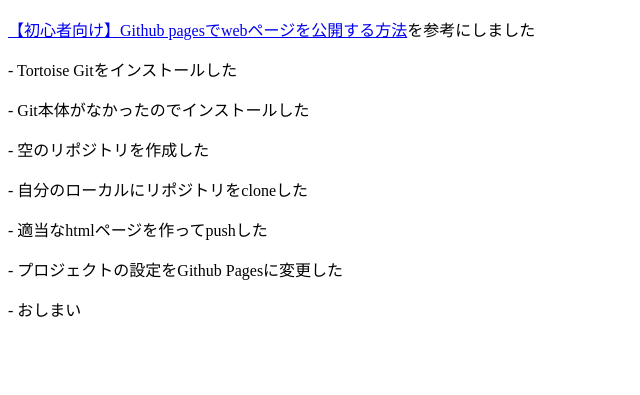
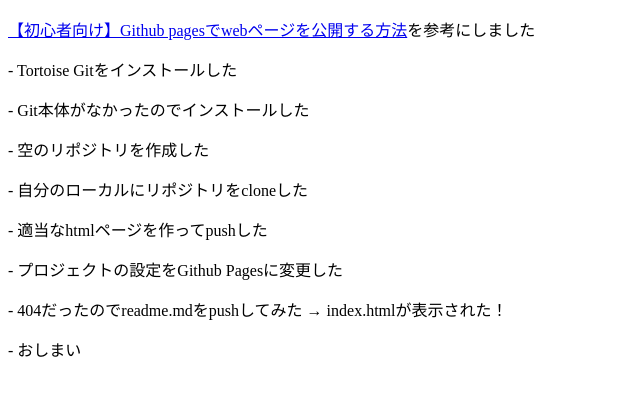
Before and after one commit to pp-editor/15min-programming, a plain HTML site: page content0/00_createGithubPages.html in a window 1280 px wide. Shown: the part 113-508 px from the top of the page, without its empty margins (0-640 px from the left). Drawn offline with Linux system fonts and the light colour scheme.

Commit message:
[mod] add new line to memorandum.

```diff
--- a/content0/00_createGithubPages.html
+++ b/content0/00_createGithubPages.html
@@ -14,6 +14,7 @@
 				<p>- 自分のローカルにリポジトリをcloneした</p>
 				<p>- 適当なhtmlページを作ってpushした</p>
 				<p>- プロジェクトの設定をGithub Pagesに変更した</p>
+				<p>- 404だったのでreadme.mdをpushしてみた → index.htmlが表示された！</p>
 				<p>- おしまい</p>
 			</div>
 		</div>
```
